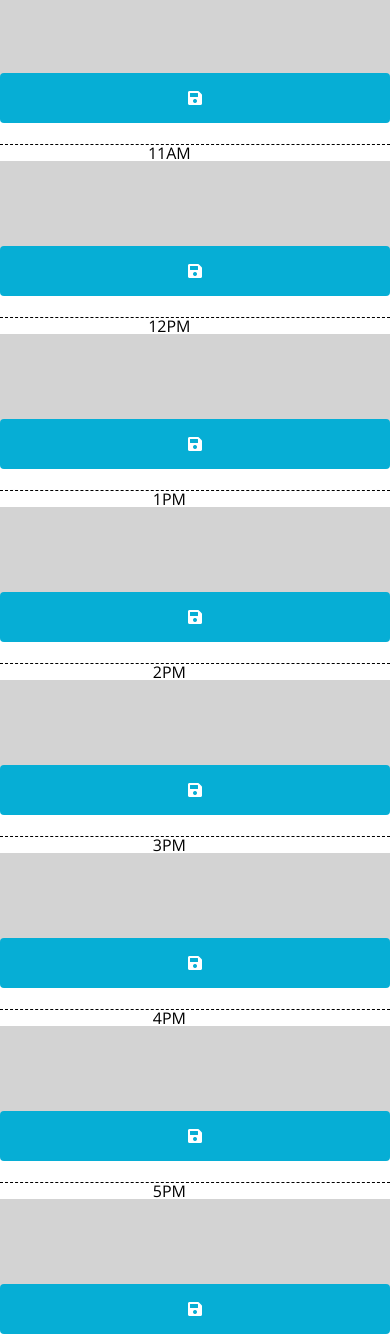
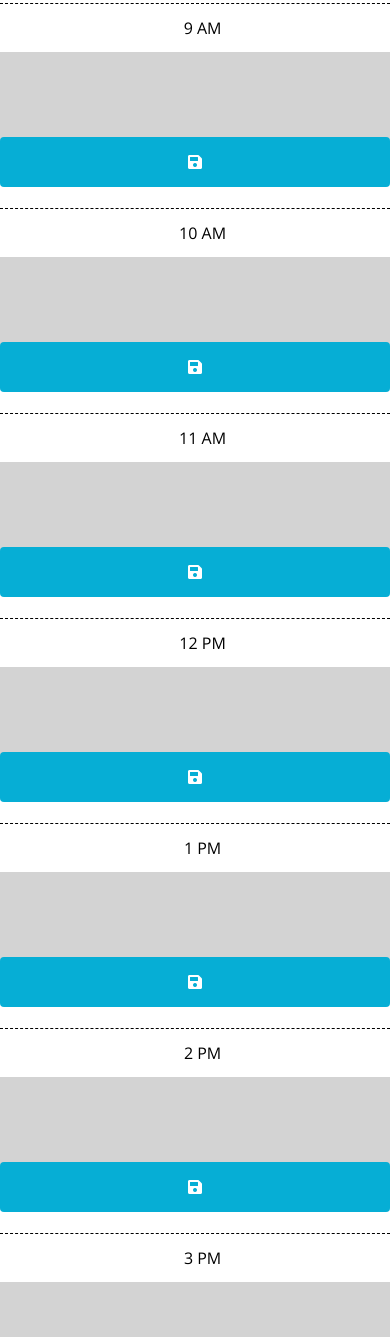
Before and after one commit to jessica9410/WorkDay_Scheduler, a plain HTML site: page index.html in a window 390 px wide. Shown: the part 582-1919 px from the top of the page. Drawn offline with nearby package versions, Linux system fonts and the light colour scheme.

Commit message:
modified and edited index.html, and script.js

```diff
--- a/assets/js/script.js
+++ b/assets/js/script.js
@@ -39,7 +39,7 @@ $(document).ready(function() {
     }
 
     // Get item from local storage if any
-
+    $("#hour8 .description").val(localStorage.getItem("hour8"));
     $("#hour9 .description").val(localStorage.getItem("hour9"));
     $("#hour10 .description").val(localStorage.getItem("hour10"));
     $("#hour11 .description").val(localStorage.getItem("hour11"));
--- a/index.html
+++ b/index.html
@@ -5,85 +5,120 @@
     <meta charset="UTF-8" />
     <meta name="viewport" content="width=device-width, initial-scale=1.0" />
     <meta http-equiv="X-UA-Compatible" content="ie=edge" />
-
     <link rel="stylesheet" href="https://stackpath.bootstrapcdn.com/bootstrap/4.3.1/css/bootstrap.min.css" />
-
     <link rel="stylesheet" href="https://use.fontawesome.com/releases/v5.8.1/css/all.css" integrity="sha384-50oBUHEmvpQ+1lW4y57PTFmhCaXp0ML5d60M1M7uH2+nqUivzIebhndOJK28anvf" crossorigin="anonymous" />
-
     <link href="https://fonts.googleapis.com/css?family=Open+Sans&display=swap" rel="stylesheet" />
-
     <link rel="stylesheet" href="./assets/css/style.css" />
-
-    <title>Work Day Scheduler</title>
+    <title>Work Day Scheduler </title>
 </head>
 
 <body>
+    <!-- Header -->
     <header class="jumbotron">
         <h1 class="display-3">Work Day Scheduler</h1>
         <p class="lead">A simple calendar app for scheduling your work day</p>
         <p id="currentDay" class="lead"></p>
     </header>
+
     <div class="container">
-        <!-- Timeblocks go here -->
-        <div id="hour-9" class="row time-block">
-            <div class="col-md-1 hour">9AM</div>
-            <textarea class="col-md-10 description"></textarea>
+
+        <!-- Timeblocks start here -->
+
+        <div id="hour8" class="row time-block">
+            <div class="col-md-1 hour">
+                8 AM
+            </div>
+            <textarea class="col-md-10 description">
+            </textarea>
             <button class="btn saveBtn col-md-1"><i class="fas fa-save"></i></button>
         </div>
 
-        <div id="hour-10" class="row time-block">
-            <div class="col-md-1 hour">10AM</div>
-            <textarea class="col-md-10 description"></textarea>
+        <div id="hour9" class="row time-block">
+            <div class="col-md-1 hour">
+                9 AM
+            </div>
+            <textarea class="col-md-10 description">
+            </textarea>
             <button class="btn saveBtn col-md-1"><i class="fas fa-save"></i></button>
         </div>
 
-        <div id="hour-11" class="row time-block">
-            <div class="col-md-1 hour">11AM</div>
-            <textarea class="col-md-10 description"></textarea>
+        <div id="hour10" class="row time-block">
+            <div class="col-md-1 hour">
+                10 AM
+            </div>
+            <textarea class="col-md-10 description">
+            </textarea>
             <button class="btn saveBtn col-md-1"><i class="fas fa-save"></i></button>
         </div>
 
-        <div id="hour-12" class="row time-block">
-            <div class="col-md-1 hour">12PM</div>
-            <textarea class="col-md-10 description"></textarea>
+        <div id="hour10=1" class="row time-block">
+            <div class="col-md-1 hour">
+                11 AM
+            </div>
+            <textarea class="col-md-10 description">
+            </textarea>
             <button class="btn saveBtn col-md-1"><i class="fas fa-save"></i></button>
         </div>
 
-        <div id="hour-13" class="row time-block">
-            <div class="col-md-1 hour">1PM</div>
-            <textarea class="col-md-10 description"></textarea>
+        <div id="hour12" class="row time-block">
+            <div class="col-md-1 hour">
+                12 PM
+            </div>
+            <textarea class="col-md-10 description">
+            </textarea>
             <button class="btn saveBtn col-md-1"><i class="fas fa-save"></i></button>
         </div>
 
-        <div id="hour-14" class="row time-block">
-            <div class="col-md-1 hour">2PM</div>
-            <textarea class="col-md-10 description"></textarea>
+        <div id="hour13" class="row time-block">
+            <div class="col-md-1 hour">
+                1 PM
+            </div>
+            <textarea class="col-md-10 description">
+            </textarea>
             <button class="btn saveBtn col-md-1"><i class="fas fa-save"></i></button>
         </div>
 
-
-        <div id="hour-15" class="row time-block">
-            <div class="col-md-1 hour">3PM</div>
-            <textarea class="col-md-10 description"></textarea>
+        <div id="hour14" class="row time-block">
+            <div class="col-md-1 hour">
+                2 PM
+            </div>
+            <textarea class="col-md-10 description">
+            </textarea>
             <button class="btn saveBtn col-md-1"><i class="fas fa-save"></i></button>
         </div>
 
-        <div id="hour-16" class="row time-block">
-            <div class="col-md-1 hour">4PM</div>
-            <textarea class="col-md-10 description"></textarea>
+        <div id="hour15" class="row time-block">
+            <div class="col-md-1 hour">
+                3 PM
+            </div>
+            <textarea class="col-md-10 description">
+            </textarea>
             <button class="btn saveBtn col-md-1"><i class="fas fa-save"></i></button>
         </div>
 
-
-        <div id="hour-17" class="row time-block">
-            <div class="col-md-1 hour">5PM</div>
-            <textarea class="col-md-10 description"></textarea>
+        <div id="hour16" class="row time-block">
+            <div class="col-md-1 hour">
+                4 PM
+            </div>
+            <textarea class="col-md-10 description">
+            </textarea>
             <button class="btn saveBtn col-md-1"><i class="fas fa-save"></i></button>
         </div>
 
-        <script src="https://code.jquery.com/jquery-3.4.1.min.js"></script>
-        <script src="https://cdnjs.cloudflare.com/ajax/libs/moment.js/2.24.0/moment.min.js"></script>
-        <script src="./assets/js/script.js"></script>
+        <div id="hour17" class="row time-block">
+            <div class="col-md-1 hour">
+                5 PM
+            </div>
+            <textarea class="col-md-10 description">
+            </textarea>
+            <button class="btn saveBtn col-md-1"><i class="fas fa-save"></i></button>
+        </div>
+
+    </div>
+
+    <script src="https://code.jquery.com/jquery-3.4.1.min.js"></script>
+    <script src="https://cdnjs.cloudflare.com/ajax/libs/moment.js/2.24.0/moment.min.js"></script>
+    <script src="./assets/js/script.js"></script>
 </body>
 
 </html>
```
Also changed, not shown: assets/css/style.css (+7 -2 lines), 1 other file.
